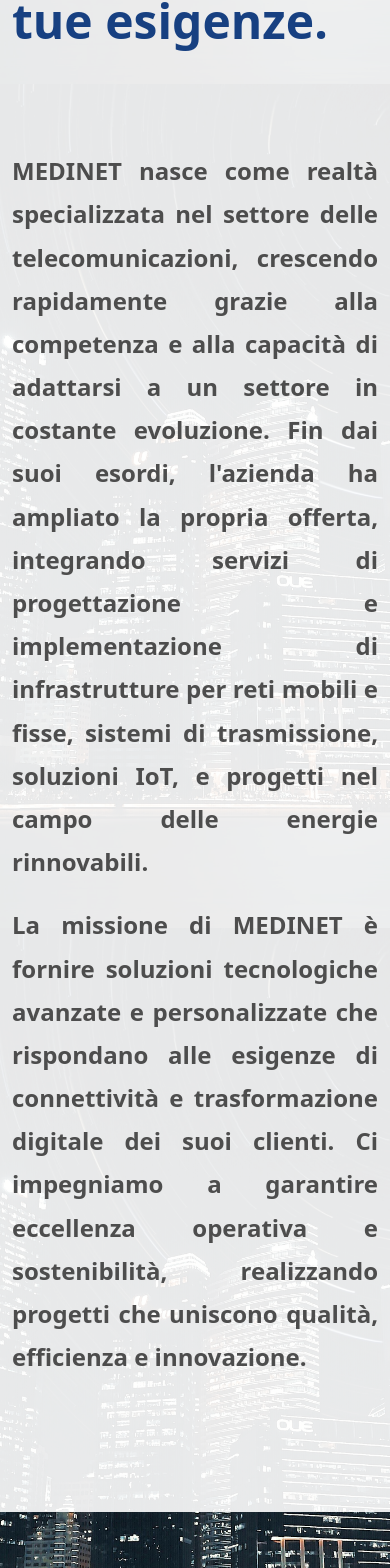
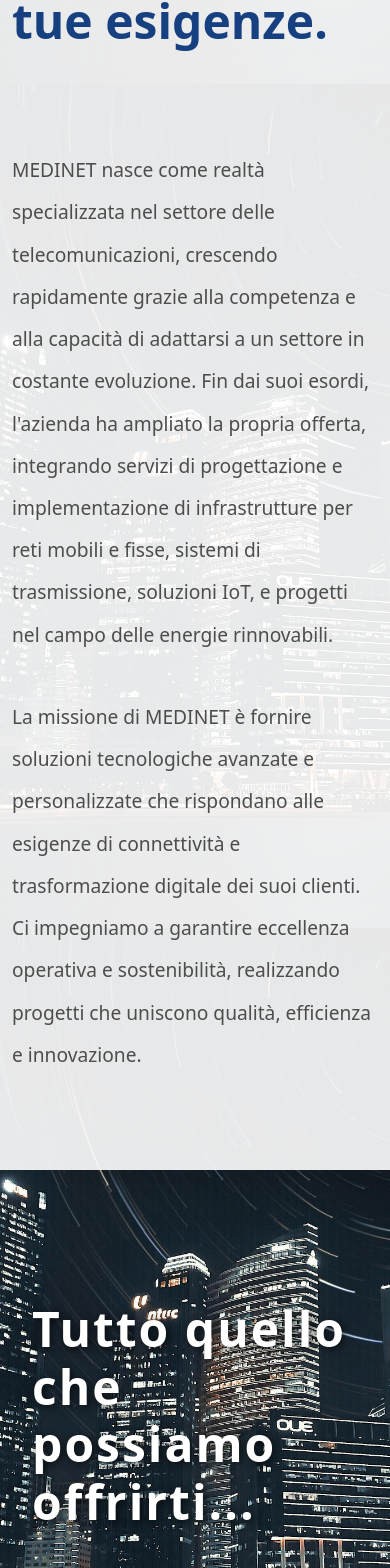
Before and after one commit to g-u-e-pe/sitoMedinet, a React (Create React App) app in the folder medinetwebsite/: page / in a window 390 px wide. Shown: the part 1754-3322 px from the top of the page. Built offline with nearby package versions, Linux system fonts and the light colour scheme.

Commit message:
responsive fix

```diff
--- a/medinetwebsite/src/components/Home.js
+++ b/medinetwebsite/src/components/Home.js
@@ -33,7 +33,7 @@
 import LogoInwit from '../assets/logos/inwit.png';
 import LogoCellNex from '../assets/logos/cellnex.png';
 import Service from '../../public/service6.jpg'
-import Circle from '../../public/circle.jpg'
+import Team from '../../public/work.jpg'
 
 //importiamo le foto della homepage che andranno nel carousel
 import HomePage1 from '../assets/images/HomePage1.jpg';
@@ -228,25 +228,26 @@
                       tue esigenze.
                     </h2>
                   </div>
-
-                  {/* Contenitore del Testo */}
+                </div>
+              </div>
+              <div className="row">
                 <div
+                className='col-md-7'
                   data-aos="fade-up"
                   data-aos-duration="1000"
-                    data-aos-delay="200"
                   style={{
-                      maxWidth: '1000px', // Più stretto rispetto al titolo
-                      margin: '0 auto', // Centra il testo
+                    color: "#4D4D4D",
+                    lineHeight: "2.2",
+                    textAlign: "left",
+                    marginBottom:"30px"
                   }}
                 >
                   <p
                     style={{
-                        fontSize: '1.5rem', // Dimensione del testo interno
-                        fontWeight:"bold",
+                      fontSize: '1.2rem', // Dimensione del testo interno
                       color: '#4D4D4D',
-                        marginTop:'100px',
-                        marginBottom: '20px',
-                        textAlign: 'justify',
+                      marginBottom: '40px',
+                      textAlign: 'left',
                     }}
                   >
                     MEDINET nasce come realtà specializzata nel settore delle
@@ -259,10 +260,9 @@
                   </p>
                   <p
                     style={{
-                        fontSize: '1.5rem',
-                        fontWeight:"bold",
+                      fontSize: '1.2rem',
                       color: '#4D4D4D',
-                        textAlign: 'justify',
+                      textAlign: 'left',
                     }}
                   >
                     La missione di MEDINET è fornire soluzioni tecnologiche avanzate e
@@ -272,10 +272,41 @@
                     qualità, efficienza e innovazione.
                   </p>
                 </div>
+                <div className="col-md-5 d-none d-md-block" >
+                  <div
+                    data-aos="fade-left"
+                    data-aos-duration="900"
+                    style={{
+                      width: "100%",
+                      height: "100%",
+                      justifyContent: "center",
+                      alignItems: "center",
+                      overflow: "hidden", // Nasconde l'eccesso di immagine se necessario
+                      paddingRight:"30px",
+                      paddingLeft:"30px",
+                      paddingBottom:"30px",
+
+                    }}
+                  >
+                    <img
+                      src={Team} // Sostituisci con l'immagine giusta
+                      alt="Chi siamo"
+                      style={{
+                        width: "100%", // Occupa tutta la larghezza
+                        height: "100%", // Occupa tutta l'altezza
+                        objectFit: "cover", // Ritaglia l'immagine senza deformarla
+                        borderRadius: "10px",
+                        boxShadow: "0px 10px 20px rgba(0,0,0,0.1)",
+                      }}
+                      className="img-fluid"
+                    />
+                  </div>
+                </div>
+
               </div>
             </div>
           </div>
-          </div>
+
 
         {/* SEZIONE SERVIZI CON LE CARD */}
           <div
@@ -302,11 +333,10 @@
                 letterSpacing: "2px",
                 padding: "20px",
                 lineHeight: "1.2",
-                backgroundColor:"rgba(0,0,0,0.3)",
                 borderRadius:"50px"
               }}
             >
-              Tutto Ciò Che Possiamo Offrirti...
+              Tutto quello che possiamo offrirti...
             </h1>
               <div className="row">
                 {/* Card 1: Telefonia Mobile */}
@@ -506,14 +536,14 @@
       <h2 style={{
         color: '#4D4D4D',
         fontWeight: 'bold',
-        fontSize: '2.5rem',
+        fontSize: '3rem',
         marginBottom: '20px',
         margin: '0 auto', // Centra il titolo
-      }} data-aos="fade-up"  data-aos-duration="2000">La Nostra Forza: La Fiducia dei Nostri Clienti</h2>
+      }} data-aos="fade-up"  data-aos-duration="2000">La nostra forza: la Fiducia dei Nostri Clienti</h2>
     </center>
 
     <div className="sezioneLoghiClienti">
-    <div className="row text-center justify-content-center"  data-aos="fade-up"  data-aos-duration="2000">
+    <div className="row text-center justify-content-center"  data-aos="fade-up"  data-aos-duration="2000" style={{marginTop:"100px"}}>
       {[
         { logo: LogoTim, name: 'tim', url: 'https://www.tim.it'  },
         { logo: LogoWind, name: 'wind', url: 'https://www.windtre.it'  },
@@ -545,7 +575,7 @@
 
 
  {/*------------------------------ INIZIO SEZIONE SEDI */}
- <div id="sedi" className="sedi-wrapper">
+ <div id="sedi" className="sedi-wrapper" >
   <div className="container">
     <center>
       <h2 style={{
```
Also changed, not shown: medinetwebsite/public/team.jpg (added), 1 other file (tests, documents, lock files or other folders). Lines whose indentation alone changed are shown as unchanged.
